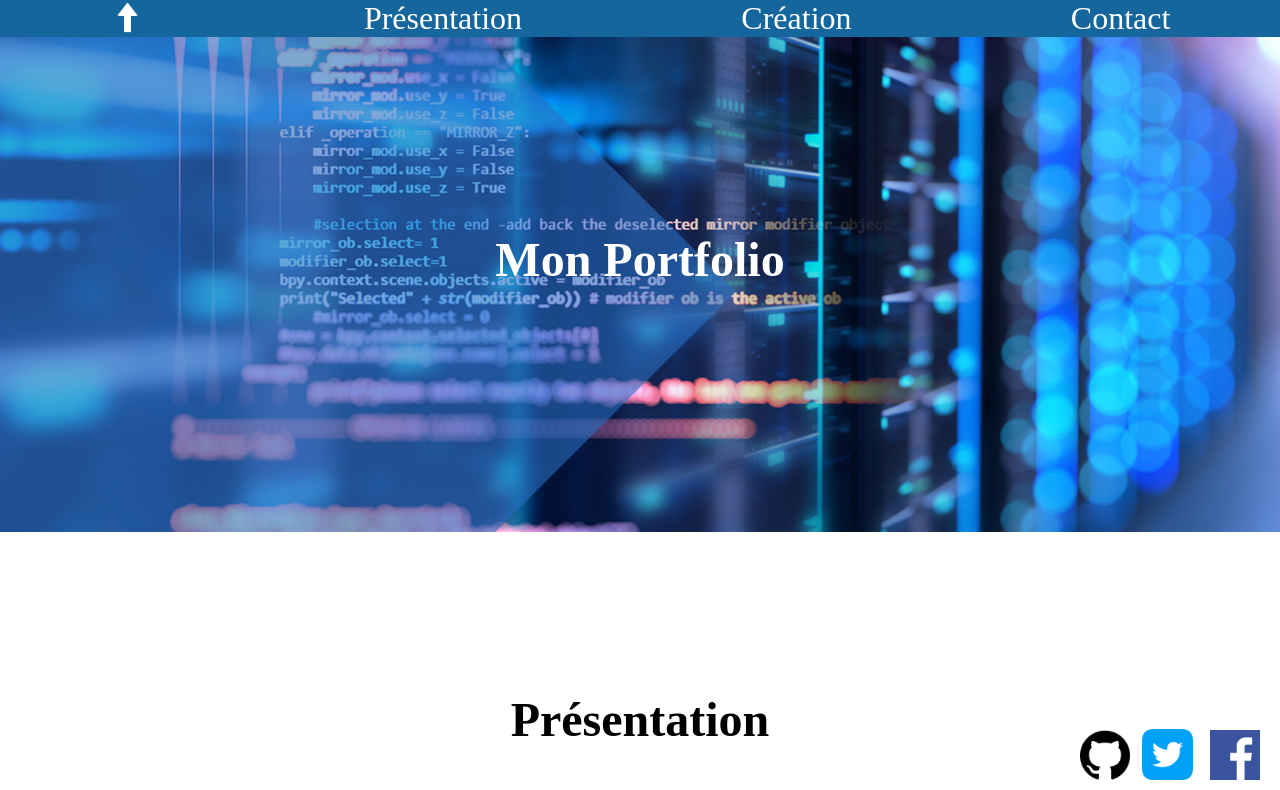
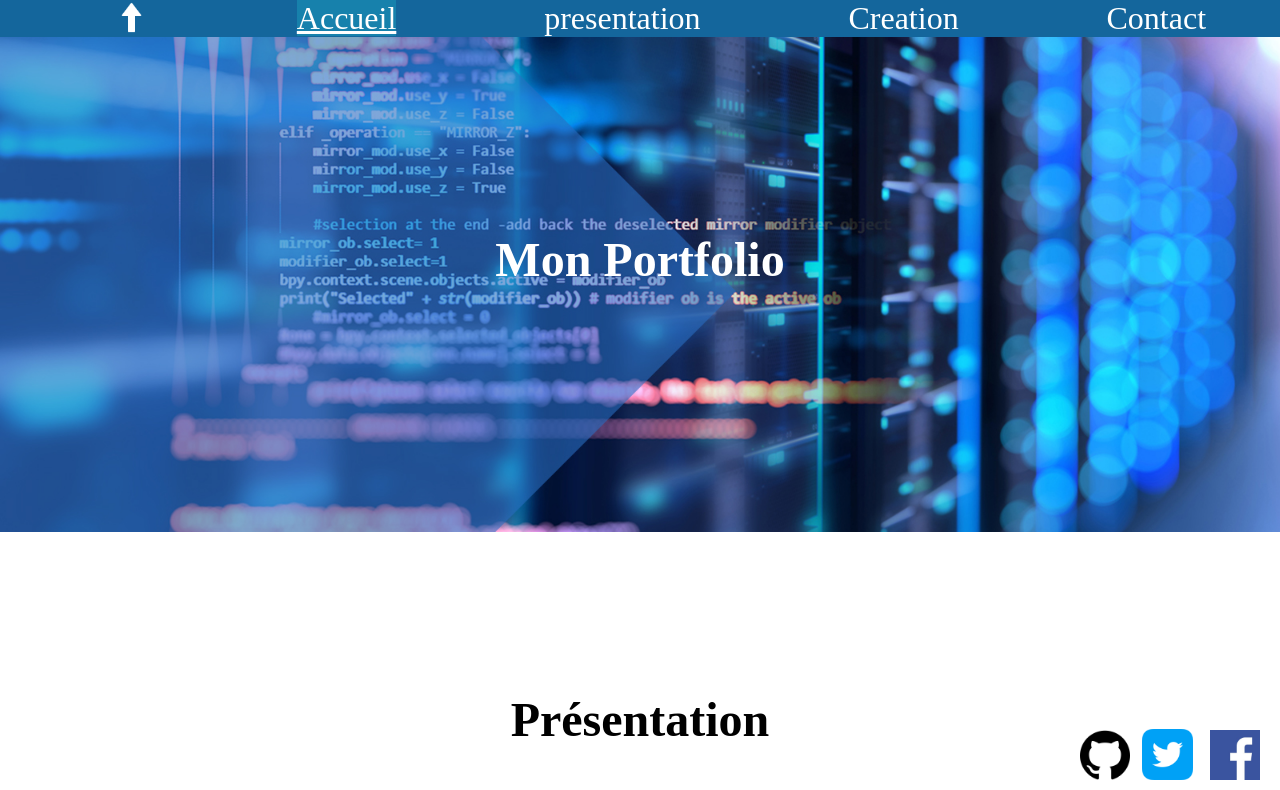
Before and after one commit to flo-remidable/Portfolio-VueJS, a Vue app in the folder vue-project/: page / in a window 1280 px wide. Shown: the top 790 px of the page. Built offline with nearby package versions, Linux system fonts and the light colour scheme.

Commit message:
menue modifier

```diff
--- a/vue-project/src/App.vue
+++ b/vue-project/src/App.vue
@@ -10,25 +10,28 @@ export default {
 };
 </script>
 
-
+<!-- Menue de navigation -->
 
 <template>
   <div>
     <header>
       <div class="wrapper">
         <h1>Mon Portfolio</h1>
-        <nav>
+      <nav>
+        <ul>
           <a href="#"><img src="../img/fleche.png" alt=""></a>
-          <a href="#presentation">Présentation</a>
-          <a href="#creation">Création</a>
-          <a href="#contact">Contact</a>
-
-        </nav>
+          <li><router-link :to="{ name: 'home' }" active-class="current">Accueil</router-link></li>
+          <li><router-link :to="{ name: 'presentation' }" active-class="current">presentation</router-link></li>
+          <li><router-link :to="{ name: 'Creation' }" active-class="current">Creation</router-link></li>
+          <li><router-link :to="{ name: 'Contact' }" active-class="current">Contact</router-link></li>
+        </ul>
+      </nav>
 
       </div>
     </header>
     <RouterView />
 
+  <!-- Footer -->
 
     <div id="footer">
       <footer>
@@ -68,20 +71,21 @@ h1{
 
 
 
-nav {
+nav ul {
     background-color: rgb(20, 102, 156);
     display: flex;
     justify-content: space-around;
     position: fixed;
-    top: 0;
+    top: 0px;
     left: 0;
     right: 0;
+    margin-top: 0;
 }
 
-nav a {
+nav ul li {
     color: white;
     font-size: 2rem;
-    text-decoration: none;
+    list-style-type: none;
 }
 
 nav a img{
@@ -91,6 +95,11 @@ nav a img{
 }
 
 nav a:hover{
+  background-color: hsla(180, 84%, 54%, 0.2);
+}
+
+nav ul li a.current {
+  text-decoration: underline;
   background-color: hsla(180, 84%, 54%, 0.2);
 }
 
```
